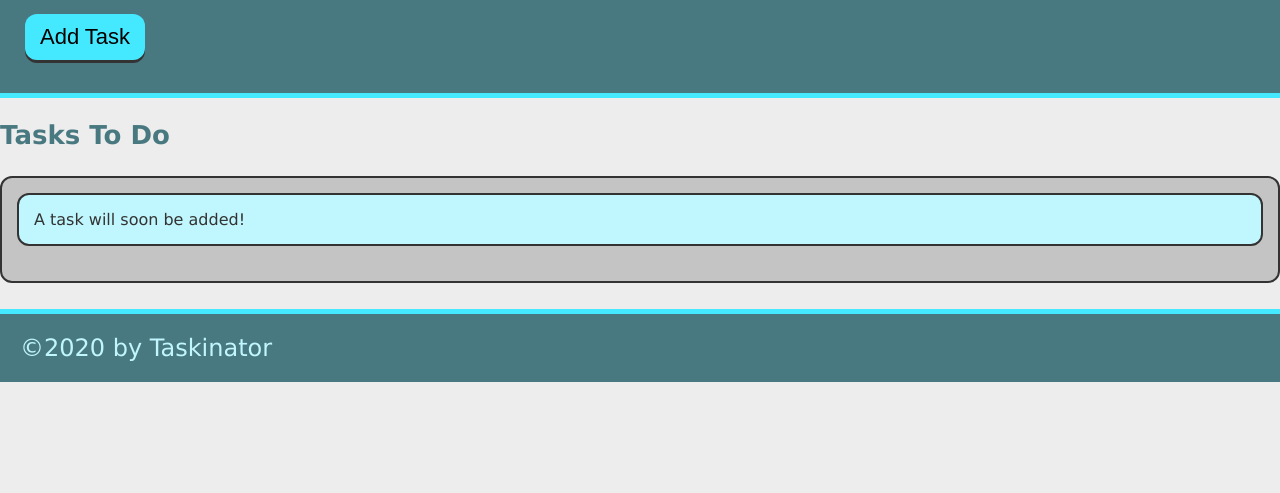
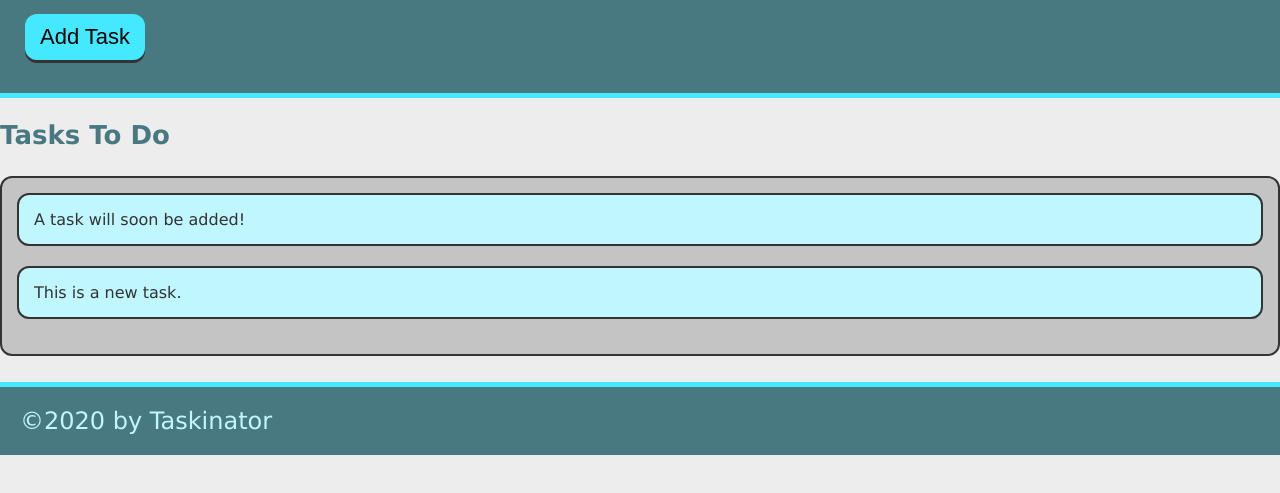
Before and after one commit to sgtratchet/taskinator, a plain HTML site: page index.html in a window 1280 px wide. Both pictures are taken after a click on the button "Add Task". Shown: the part 115-608 px from the top of the page. Drawn offline with Linux system fonts and the light colour scheme.

Commit message:
first task list complete

```diff
--- a/assets/js/script.js
+++ b/assets/js/script.js
@@ -0,0 +1,11 @@
+var buttonEl =document.querySelector('#save-task');
+var taskToDoEl = document.querySelector("#tasks-to-do");
+
+var createTaskHandler =function(){
+    var listItemEl = document.createElement('li');
+    listItemEl.className = 'task-item';
+    listItemEl.textContent = 'This is a new task.';
+    taskToDoEl.appendChild(listItemEl);
+}
+
+buttonEl.addEventListener("click", createTaskHandler);
--- a/index.html
+++ b/index.html
@@ -11,11 +11,11 @@
     <header>
         <h1 class='page-title'>Taskinator</h1>
         <p>click the button below to add a new task!</p>
-        <button class='btn'>Add Task</button>
+        <button class='btn' id="save-task">Add Task</button>
     </header>
-    <section class=' list-title'>
+    <section class='list-title'>
         <h2 class='list-title'>Tasks To Do</h2>
-        <ul class='task-list'>
+        <ul class='task-list' id="tasks-to-do">
             <li class='task-item'>A task will soon be added!</li>
         </ul>
     </section>
```
